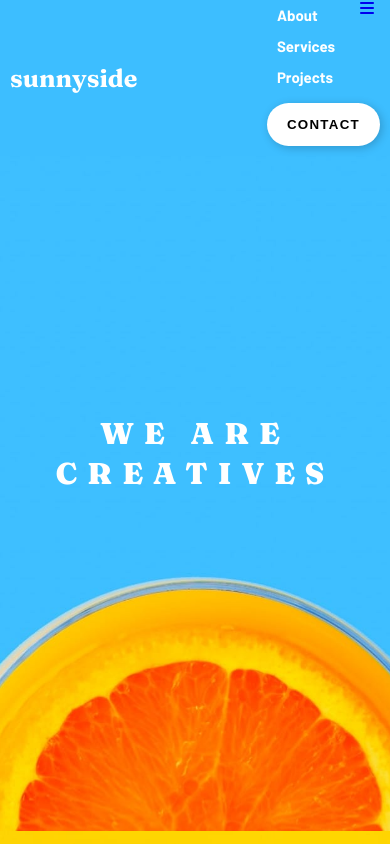
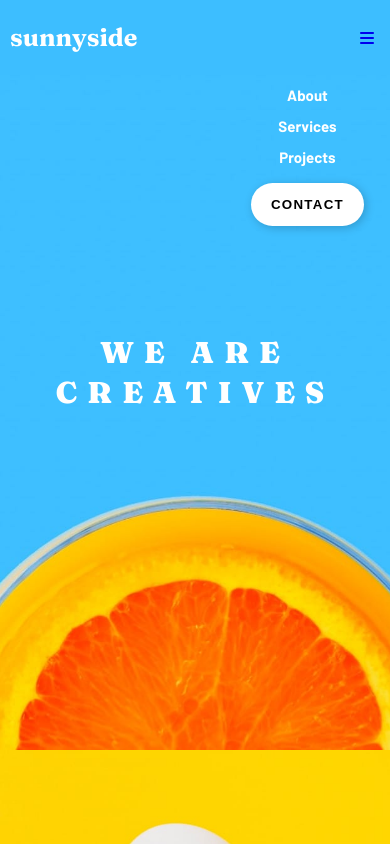
Before and after one commit to fac25/week2-agencyProject-Patrick-Sumithra, a plain HTML site: page index.html in a window 390 px wide. Both pictures are taken after a click on the link 367 px from the left and 37 px from the top of the page. Shown: the top 844 px of the page. Drawn offline with Linux system fonts and the light colour scheme; files whose address does not match are found by name.

Commit message:
Improve nav menu responsiveness

```diff
--- a/index.html
+++ b/index.html
@@ -31,14 +31,14 @@
     <header class="header">
       <h1 class="title--large">sunnyside</h1>
       <!--Nav Menu-->
+      <a href="#" aria-label="Menu" class="header__bar__icon">
+        <i class="fa fa-bars"></i>
+      </a>
       <nav class="header__nav" id="navbar">
         <a class="header__link" href="#">About</a>
         <a class="header__link" href="#">Services</a>
         <a class="header__link" href="#">Projects</a>
         <button class="button">contact</button>
-        <a href="#" aria-label="Menu" class="header__bar__icon">
-          <i class="fa fa-bars"></i>
-        </a>
       </nav>
     </header>
     <div class="hero">
--- a/style.css
+++ b/style.css
@@ -85,7 +85,7 @@ h6 {
 
 /* Navigation Bar*/
 .header__nav {
-  margin-left: 20px;
+  z-index: 1;
 }
 
 .header__link {
@@ -392,19 +392,21 @@ h6 {
 
   /* The "responsive" class is added to the header__nav in JavaScript when the user clicks on the header__bar__icon. This class makes the header__nav look good on small screens (display the links vertically instead of horizontally) */
   .header__nav-responsive {
-    position: relative;
+    position: absolute;
+    top: 5rem;
+    right: 0;
+    margin: 0 1rem;
   }
 
-  .header__nav-responsive a.header__bar__icon {
+  a.header__bar__icon {
     position: absolute;
     right: 0;
-    top: 0;
   }
 
   .header__nav-responsive * {
     display: block;
     float: none;
-    text-align: left;
+    text-align: center;
   }
 }
 
```
